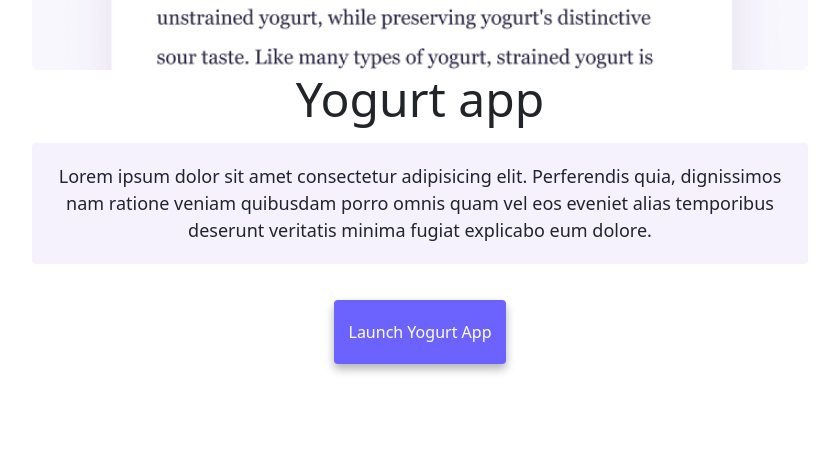
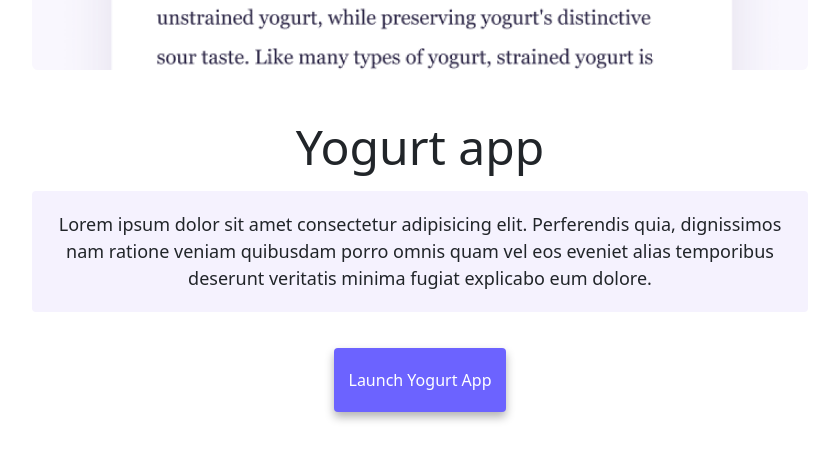
Before and after one commit to ilaria-mak/front-end-developer, a website: page index.html in a window 1280 px wide. Shown: the part 3439-3899 px from the top of the page, without its empty margins (220-1059 px from the left). Drawn offline with nearby package versions, Linux system fonts and the light colour scheme.

Commit message:
Add margin Yogurt

```diff
--- a/index.html
+++ b/index.html
@@ -118,7 +118,7 @@
             class="img-fluid rounded"
           />
         </div>
-        <div class="col-sm-12">
+        <div class="col-sm-12 mt-sm-5">
           <h2 class="mb-3 __web-inspector-hide-shortcut__">Yogurt app</h2>
           <p>
             Lorem ipsum dolor sit amet consectetur adipisicing elit. Perferendis
```
